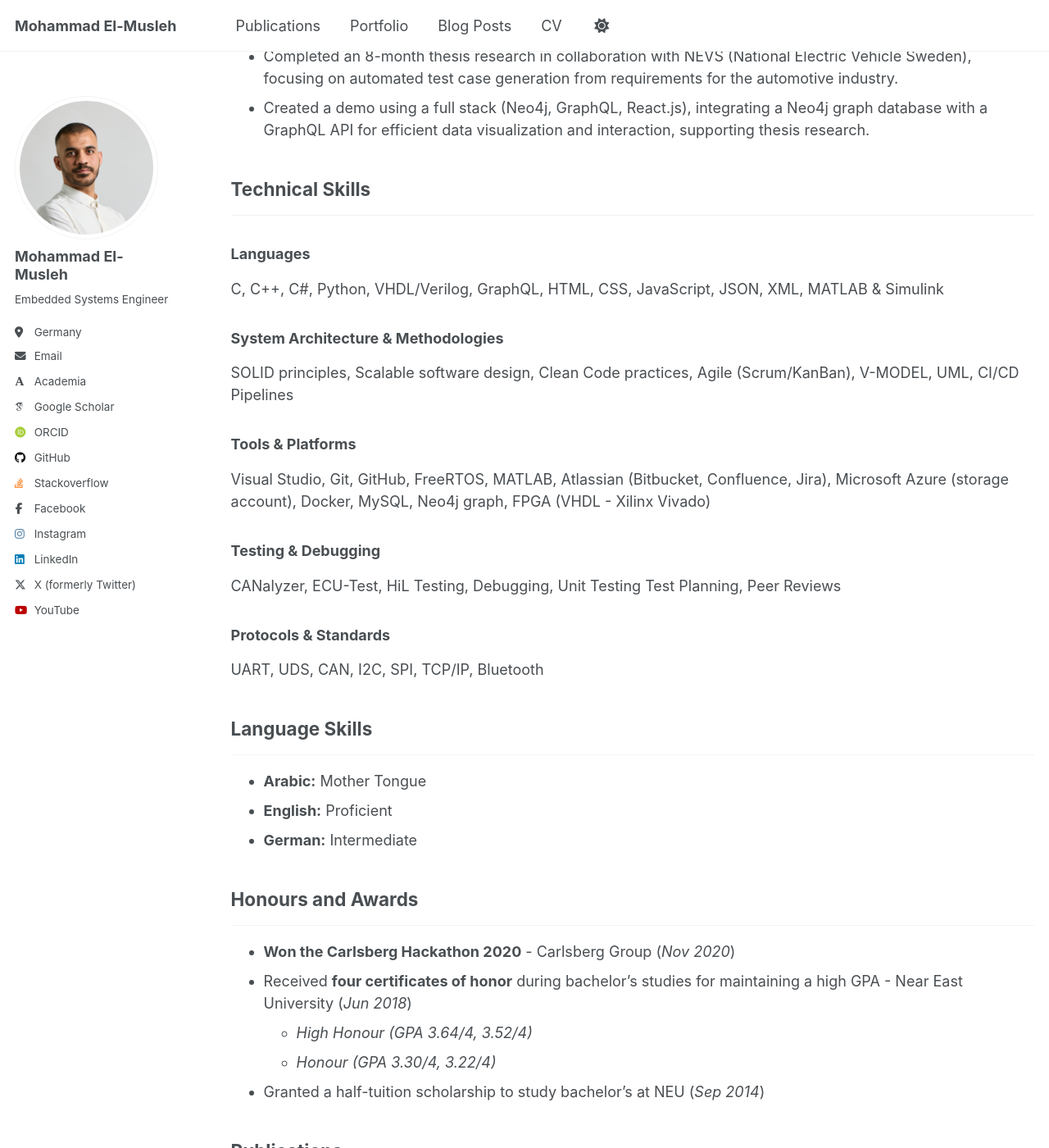
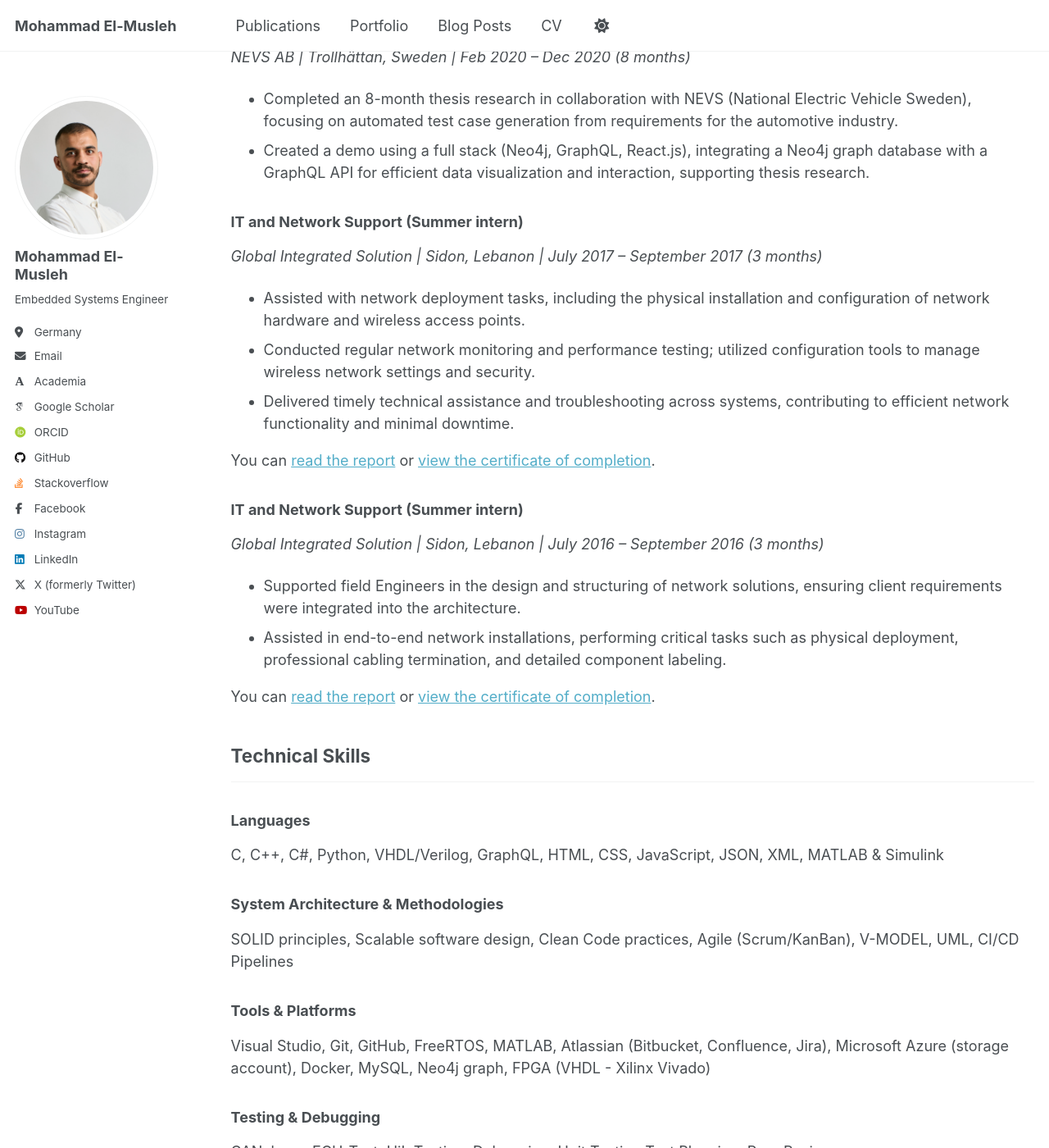
Before and after one commit to el-musleh/el-musleh.github.io, a Jekyll site: the page built from _pages/cv.md, in a window 1280 px wide and 1400 px high, scrolled down 1566 px. Shown: the whole window at 82% size. Built offline with Jekyll 4.4.1, drawn with Linux system fonts in a browser that asks for light colours; some web fonts are replaced; a script that is not in the unit is left out; some of the changed text lies outside the part shown.

Commit message:
Update CV page: Add two summar internship and move link to download CV to the top of the page

```diff
--- a/_pages/cv.md
+++ b/_pages/cv.md
@@ -9,7 +9,13 @@ redirect_from:
 ---
 
 {% include base_path %}
-{% include toc %}
+<!--{% include toc %}-->
+
+Connect with me and see my recent updates and posts on [my LinkedIn profile](https://www.linkedin.com/in/el-musleh/).
+
+<div class="cv-download-links">
+  <a href="{{ base_path }}/files/misc/enCV_Mohammad_El-Musleh.pdf" class="btn btn--primary">Download CV as PDF</a>
+</div>
 
 ## Education
 ------------
@@ -48,6 +54,27 @@ redirect_from:
 
 - Completed an 8-month thesis research in collaboration with NEVS (National Electric Vehicle Sweden), focusing on automated test case generation from requirements for the automotive industry.
 - Created a demo using a full stack (Neo4j, GraphQL, React.js), integrating a Neo4j graph database with a GraphQL API for efficient data visualization and interaction, supporting thesis research.
+
+###  IT and Network Support (Summer intern)
+*Global Integrated Solution | Sidon, Lebanon | July 2017 – September 2017 (3 months)*
+
+- Assisted with network deployment tasks, including the physical installation and configuration of network hardware and wireless access points.
+- Conducted regular network monitoring and performance testing; utilized configuration tools to manage wireless network settings and security.
+- Delivered timely technical assistance and troubleshooting across systems, contributing to efficient network functionality and minimal downtime.
+
+<div>
+You can <a href="{{ base_path }}/files/publications/2017/Summer Practice Report II.pdf">read the report</a> or <a href="{{ base_path }}/files/work/2017/2017 GIS Intern Training Certificate.pdf">view the certificate of completion</a>.
+</div>
+
+### IT and Network Support (Summer intern)
+*Global Integrated Solution | Sidon, Lebanon | July 2016 – September 2016 (3 months)*
+
+- Supported field Engineers in the design and structuring of network solutions, ensuring client requirements were integrated into the architecture.
+- Assisted in end-to-end network installations, performing critical tasks such as physical deployment, professional cabling termination, and detailed component labeling.
+
+<div>
+You can <a href="{{ base_path }}/files/publications/2016/Summer Practice Report I.pdf">read the report</a> or <a href="{{ base_path }}/files/work/2016/2016 GIS Intern Training Certificate.pdf">view the certificate of completion</a>.
+</div>
 
 ## Technical Skills
 -------------------
@@ -97,7 +124,3 @@ UART, UDS, CAN, I2C, SPI, TCP/IP, Bluetooth
 <!--## Service and leadership
 ======
 - Currently signed in to 43 different slack teams -->
-
-<div class="cv-download-links">
-  <br><hr><a href="{{ base_path }}/files/enCV_Mohammad_El-Musleh.pdf" class="btn btn--primary">Download CV as PDF</a>
-</div>
```
